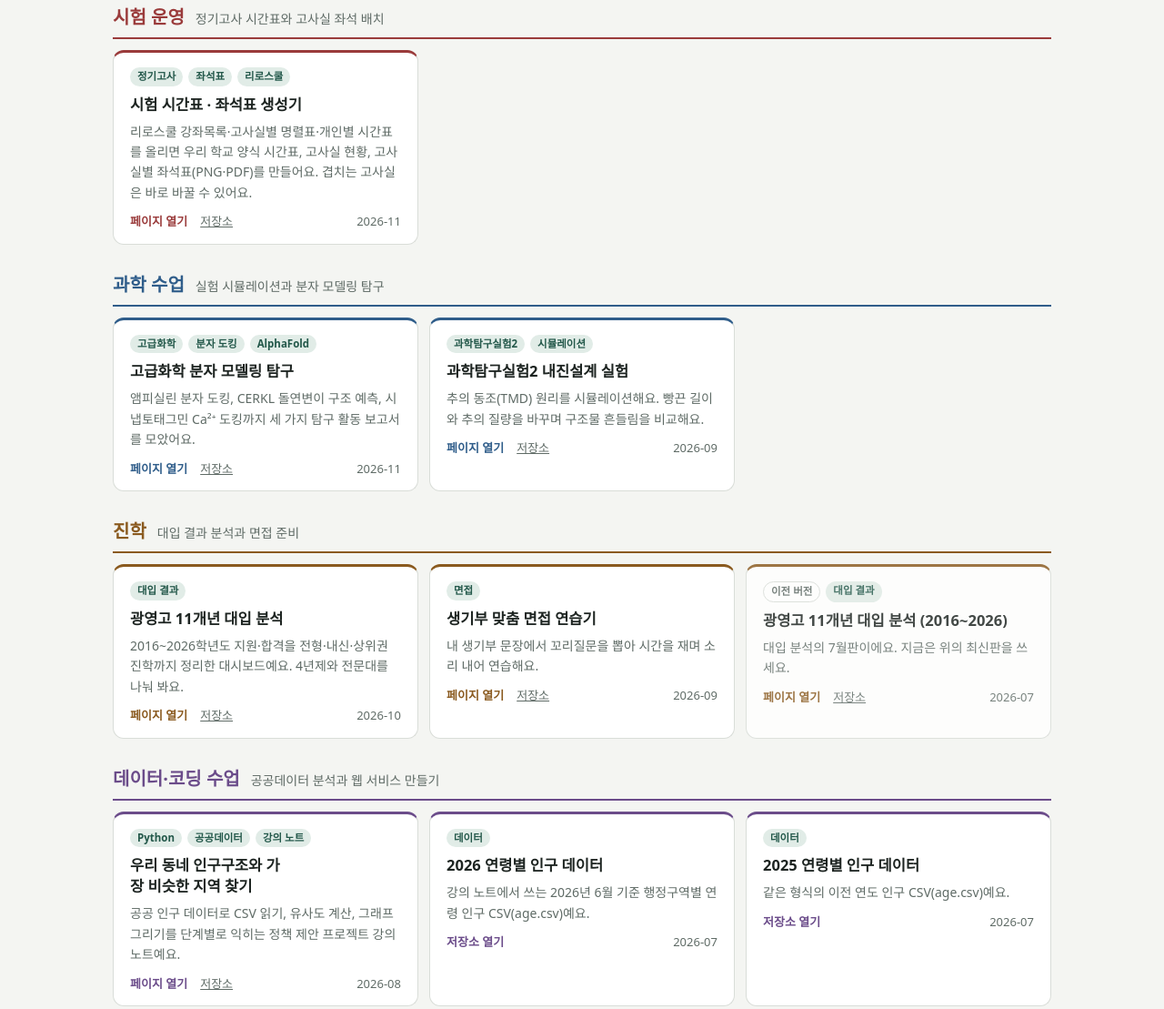
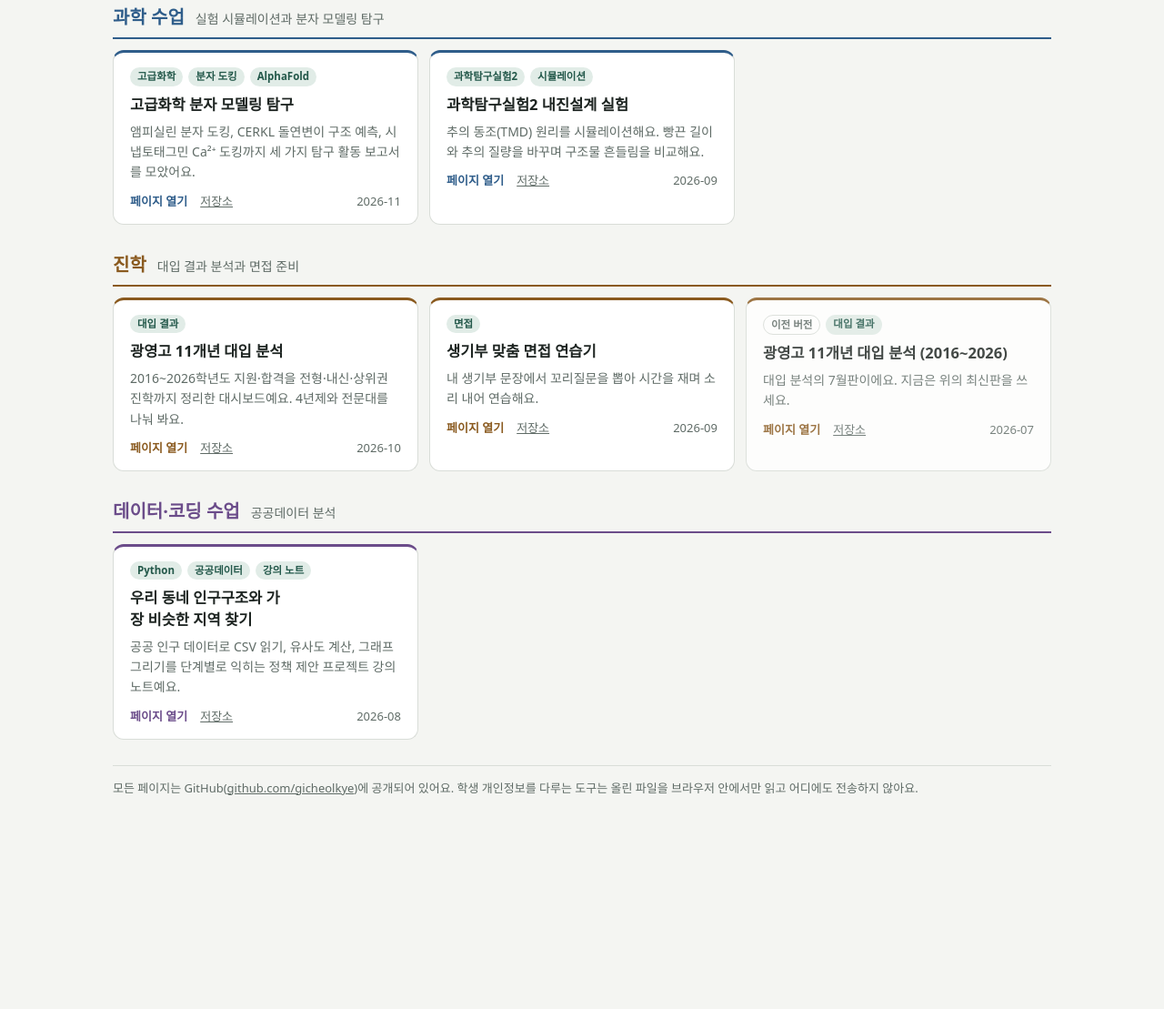
Before and after one commit to gicheolkye/gicheolkye.github.io, a plain HTML site: page index.html in a window 1280 px wide. Shown: the part 655-1764 px from the top of the page at 91% size. After the commit the page ends 1587 px from the top, so only its background shows below. Drawn offline with Linux system fonts and the light colour scheme; a web font is replaced by a local one.

Commit message:
인구 데이터 항목 빼기

```diff
--- a/index.html
+++ b/index.html
@@ -22,7 +22,6 @@
   --c-sci: #2f5d8a;
   --c-admit: #8a5a1f;
   --c-data: #6b4c8a;
-  --c-exam: #9a3b3b;
   --font-display: "Gowun Batang", "Nanum Myeongjo", serif;
   --font-body: "IBM Plex Sans KR", "Apple SD Gothic Neo", "Malgun Gothic", system-ui, sans-serif;
   color-scheme: light;
@@ -31,14 +30,14 @@
   :root:not([data-theme="light"]) {
     --bg: #141917; --surface: #1c2320; --ink: #e5ebe8; --muted: #9aa8a2; --line: #303a36;
     --accent: #7cc4ad; --accent-soft: #23342e;
-    --c-curri: #7cc4ad; --c-sci: #8ab8e6; --c-admit: #e3b26e; --c-data: #c3a6e6; --c-exam: #e69a9a;
+    --c-curri: #7cc4ad; --c-sci: #8ab8e6; --c-admit: #e3b26e; --c-data: #c3a6e6;
     color-scheme: dark;
   }
 }
 :root[data-theme="dark"] {
   --bg: #141917; --surface: #1c2320; --ink: #e5ebe8; --muted: #9aa8a2; --line: #303a36;
   --accent: #7cc4ad; --accent-soft: #23342e;
-  --c-curri: #7cc4ad; --c-sci: #8ab8e6; --c-admit: #e3b26e; --c-data: #c3a6e6; --c-exam: #e69a9a;
+  --c-curri: #7cc4ad; --c-sci: #8ab8e6; --c-admit: #e3b26e; --c-data: #c3a6e6;
   color-scheme: dark;
 }
 * { box-sizing: border-box; }
@@ -114,10 +113,6 @@ const GROUPS = [
       { repo: "credit_verifier_kyhs", title: "이수 과목 검증기", desc: "나이스 성적 엑셀을 올리면 학점 미충족·전입생·공동교육과정 시수 차이를 찾아 보고서로 저장해요.", tags: ["이수 점검", "전입생"], date: "2026-11" },
       { repo: "my-website", title: "2028학년도 대학별 권장과목 탐색기", desc: "전국 47개 대학, 1,358개 모집단위의 핵심과목·권장과목을 검색하고 비교해요.", tags: ["권장과목", "2028 대입"], date: "2026-07" }
     ] },
-  { id: "exam", title: "시험 운영", color: "var(--c-exam)", desc: "정기고사 시간표와 고사실 좌석 배치",
-    items: [
-      { repo: "examseat", src: "https://github.com/gicheolkye/gicheolkye.github.io/tree/main/examseat", title: "시험 시간표 · 좌석표 생성기", desc: "리로스쿨 강좌목록·고사실별 명렬표·개인별 시간표를 올리면 우리 학교 양식 시간표, 고사실 현황, 고사실별 좌석표(PNG·PDF)를 만들어요. 겹치는 고사실은 바로 바꿀 수 있어요.", tags: ["정기고사", "좌석표", "리로스쿨"], date: "2026-11" }
-    ] },
   { id: "science", title: "과학 수업", color: "var(--c-sci)", desc: "실험 시뮬레이션과 분자 모델링 탐구",
     items: [
       { repo: "advchem_modeling_kyhs", title: "고급화학 분자 모델링 탐구", desc: "앰피실린 분자 도킹, CERKL 돌연변이 구조 예측, 시냅토태그민 Ca²⁺ 도킹까지 세 가지 탐구 활동 보고서를 모았어요.", tags: ["고급화학", "분자 도킹", "AlphaFold"], date: "2026-11" },
@@ -129,11 +124,9 @@ const GROUPS = [
       { repo: "2026KY_interview_simulation", title: "생기부 맞춤 면접 연습기", desc: "내 생기부 문장에서 꼬리질문을 뽑아 시간을 재며 소리 내어 연습해요.", tags: ["면접"], date: "2026-09" },
       { repo: "admission2026kyhs", title: "광영고 11개년 대입 분석 (2016~2026)", desc: "대입 분석의 7월판이에요. 지금은 위의 최신판을 쓰세요.", tags: ["대입 결과"], old: true, date: "2026-07" }
     ] },
-  { id: "data", title: "데이터·코딩 수업", color: "var(--c-data)", desc: "공공데이터 분석과 웹 서비스 만들기",
+  { id: "data", title: "데이터·코딩 수업", color: "var(--c-data)", desc: "공공데이터 분석",
     items: [
-      { repo: "2026policysuggestion", title: "우리 동네 인구구조와 가장 비슷한 지역 찾기", desc: "공공 인구 데이터로 CSV 읽기, 유사도 계산, 그래프 그리기를 단계별로 익히는 정책 제안 프로젝트 강의 노트예요.", tags: ["Python", "공공데이터", "강의 노트"], date: "2026-08" },
-      { repo: "2026dataset", title: "2026 연령별 인구 데이터", desc: "강의 노트에서 쓰는 2026년 6월 기준 행정구역별 연령 인구 CSV(age.csv)예요.", tags: ["데이터"], noPage: true, date: "2026-07" },
-      { repo: "2025dataset", title: "2025 연령별 인구 데이터", desc: "같은 형식의 이전 연도 인구 CSV(age.csv)예요.", tags: ["데이터"], noPage: true, date: "2026-07" }
+      { repo: "2026policysuggestion", title: "우리 동네 인구구조와 가장 비슷한 지역 찾기", desc: "공공 인구 데이터로 CSV 읽기, 유사도 계산, 그래프 그리기를 단계별로 익히는 정책 제안 프로젝트 강의 노트예요.", tags: ["Python", "공공데이터", "강의 노트"], date: "2026-08" }
     ] }
 ];
 
@@ -150,7 +143,7 @@ GROUPS.forEach(g => {
       <p>${esc(i.desc)}</p>
       <div class="links">
         <a class="go" href="${main}">${i.noPage ? "저장소 열기" : "페이지 열기"}</a>
-        ${i.noPage ? "" : `<a class="repo" href="${i.src || G(i.repo)}">저장소</a>`}
+        ${i.noPage ? "" : `<a class="repo" href="${G(i.repo)}">저장소</a>`}
         <span class="date">${i.date}</span>
       </div>
     </article>`;
```
